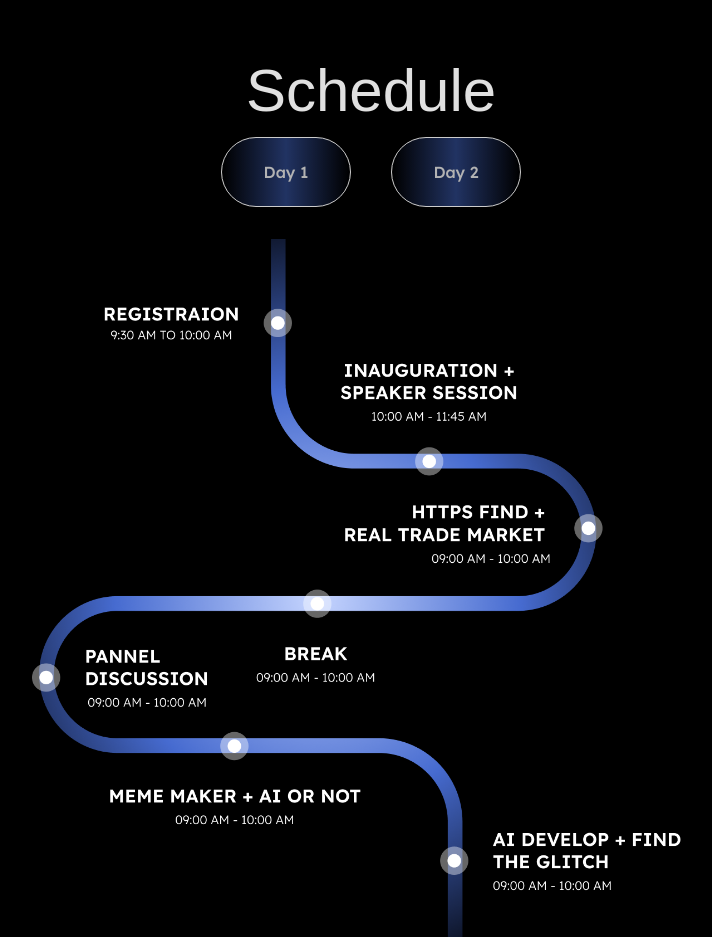
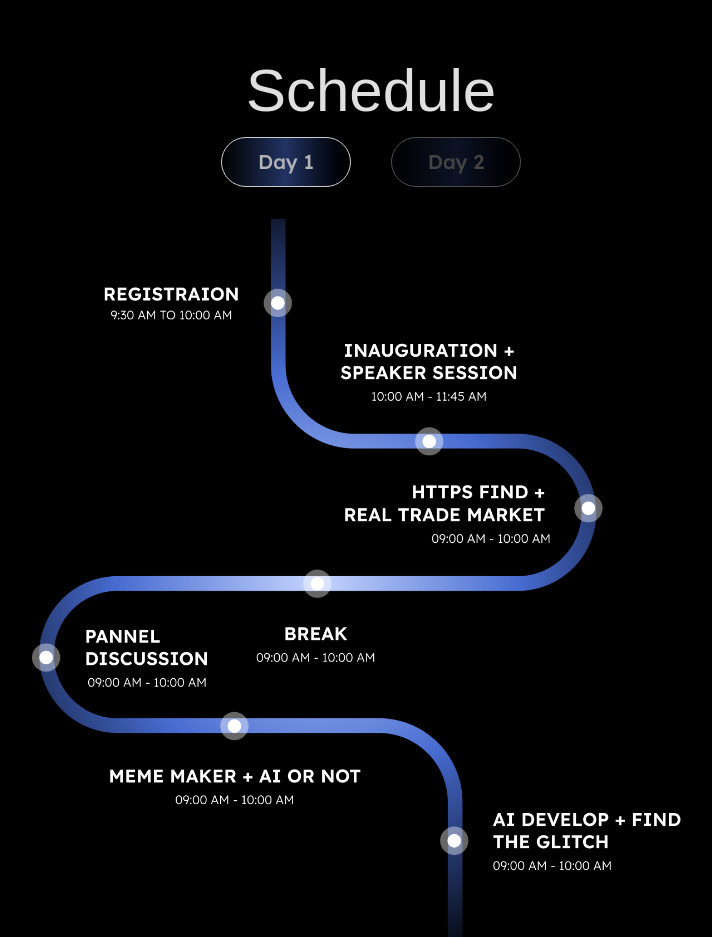
Before and after one commit to amitingits/odyysey-final, a React (Vite) app: page / in a window 1280 px wide. Shown: the part 9240-10177 px from the top of the page, without its empty margins (269-981 px from the left). Built offline with nearby package versions, Linux system fonts and the light colour scheme; a web font is replaced by a local one.

Commit message:
Added Schedule

```diff
--- a/src/components/Timeline.jsx
+++ b/src/components/Timeline.jsx
@@ -1,4 +1,3 @@
-/* eslint-disable no-unused-vars */
 import React, { useState } from "react";
 import day1 from "../assets/day1.png";
 import day2 from "../assets/day2.png";
@@ -8,20 +7,32 @@ export default function Timeline() {
 
   return (
     <div className="relative max-w-dvw px-4 md:px-8 py-10" id="timeline">
-      <div className="speakerTitle flex justify-center text-6xl">
-        Schedule
-      </div>
+      <div className="speakerTitle flex justify-center text-6xl">Schedule</div>
 
       <div className="buttonDiv">
-        <button className="day">Day 1</button>
-        <button className="day">Day 2</button>
+        <button
+          onClick={() => setIsDay1(true)}
+          className={`w-[130px] border text-xl border-white py-[10px] px-[10px] rounded-[50px] bg-gradient-to-r from-[#c6d5ff00] via-[#476cd098] to-[rgba(0,0,0,0.373)]  font-medium transition-all duration-300 hover:bg-gradient-to-r hover:from-[#c6d5ff20] hover:via-[#476cd0b8] hover:to-[rgba(0,0,0,0.473)] hover:scale-105 ${
+            !isDay1 ? "opacity-30" : "opacity-80"
+          }`}
+        >
+          Day 1
+        </button>
+        <button
+          onClick={() => setIsDay1(false)}
+          className={`w-[130px] border text-xl border-white py-[10px] px-[10px] rounded-[50px] bg-gradient-to-r from-[#c6d5ff00] via-[#476cd098] to-[rgba(0,0,0,0.373)] font-medium transition-all duration-300 hover:bg-gradient-to-r hover:from-[#c6d5ff20] hover:via-[#476cd0b8] hover:to-[rgba(0,0,0,0.473)] hover:scale-105 ${
+            isDay1 ? "opacity-30" : "opacity-80"
+          }`}
+        >
+          Day 2
+        </button>
       </div>
 
       {/* Timeline Image */}
       <div className="relative w-full flex justify-center items-center my-8">
         <img
-          src={day1}
-          alt="Day 1 Event Schedule"
+          src={isDay1 ? day1 : day2}
+          alt={isDay1 ? "Day 1 Event Schedule" : "Day 2 Event Schedule"}
           className="h-[75dvh] md:h-[90dvh] w-auto max-w-full"
         />
       </div>
```
Also changed, not shown: src/App.css (+6 -9 lines).
